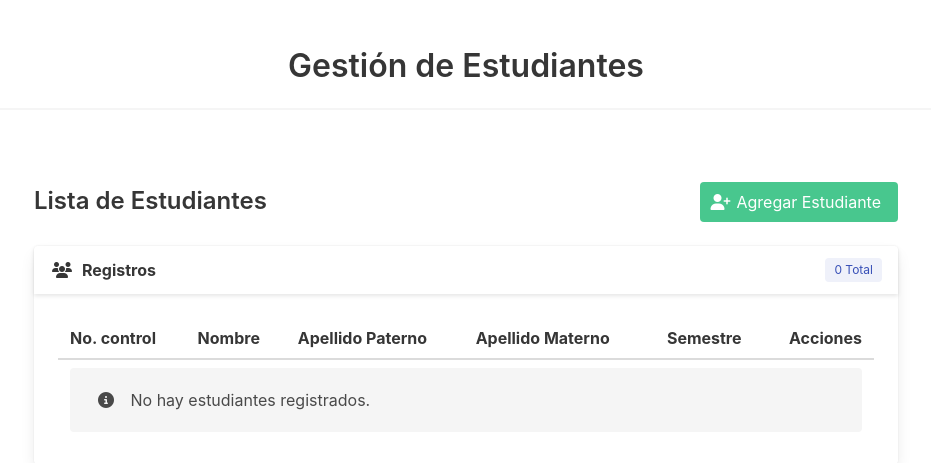
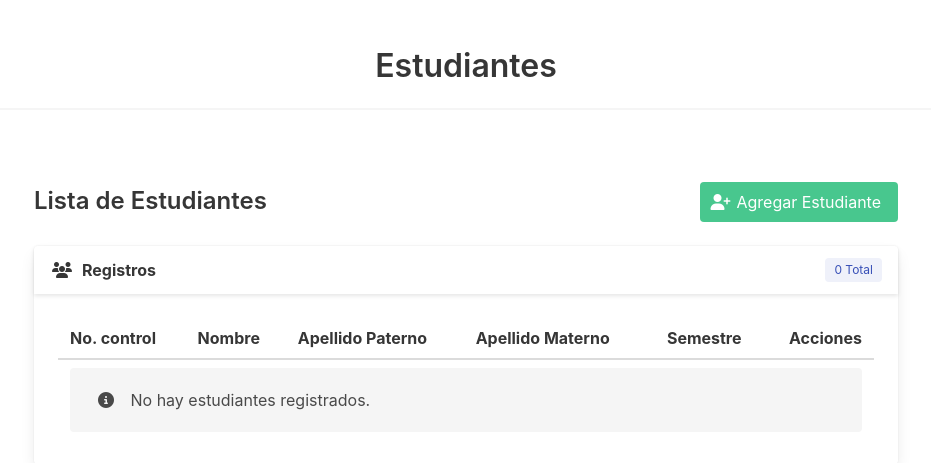
Before and after one commit to RODRIGO-LEAL-FLORES/crud_estudiantes, a Flask app: page / in a window 1280 px wide. Shown: the top 463 px of the page, without its empty margins (174-1105 px from the left). Run offline with Flask 3, Linux system fonts and the light colour scheme.

Commit message:
cambios 2

```diff
--- a/requirements.txt
+++ b/requirements.txt
@@ -1,5 +1,6 @@
 flask
 flask_sqlalchemy
 psycopg2
+
 gunicorn
 python-dotenv
--- a/templates/base.html
+++ b/templates/base.html
@@ -15,7 +15,7 @@
 <body>
     <section class="section">
         <div class="container">
-            <h1 class="title has-text-centered">Gestión de Estudiantes</h1>
+            <h1 class="title has-text-centered">Estudiantes</h1>
             <hr>
 
             <div class="container is-max-desktop">
```
